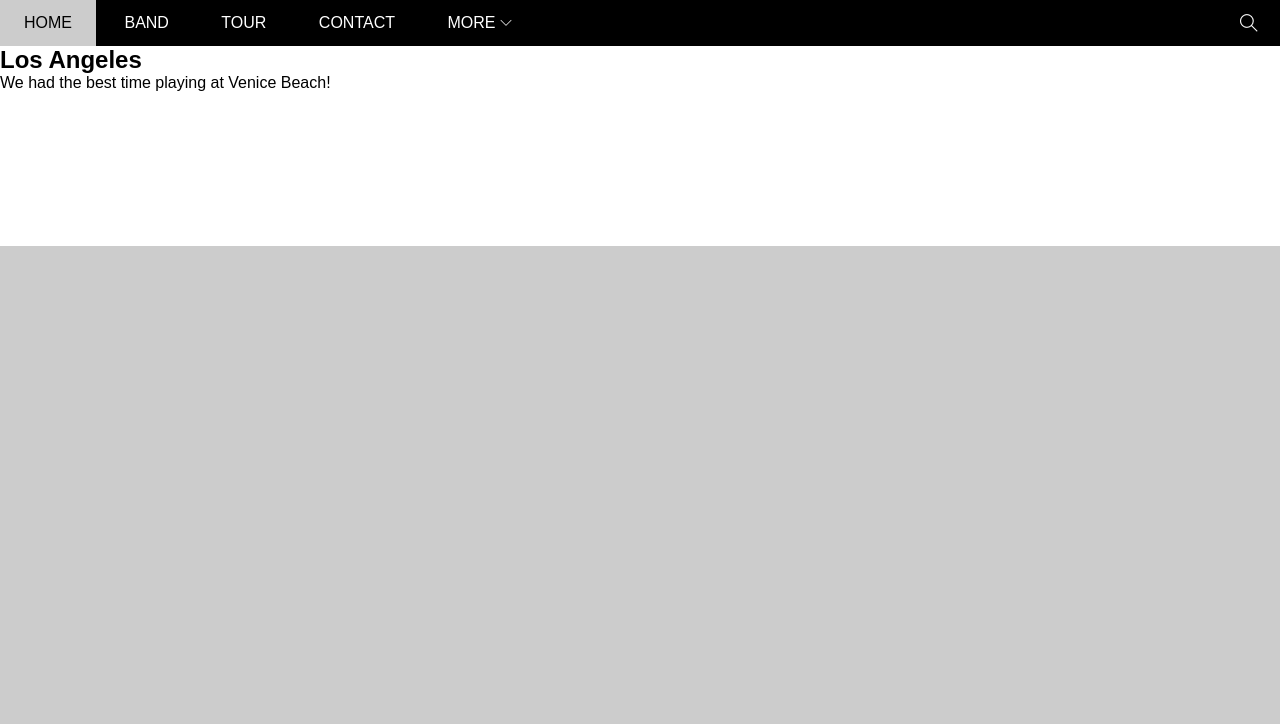
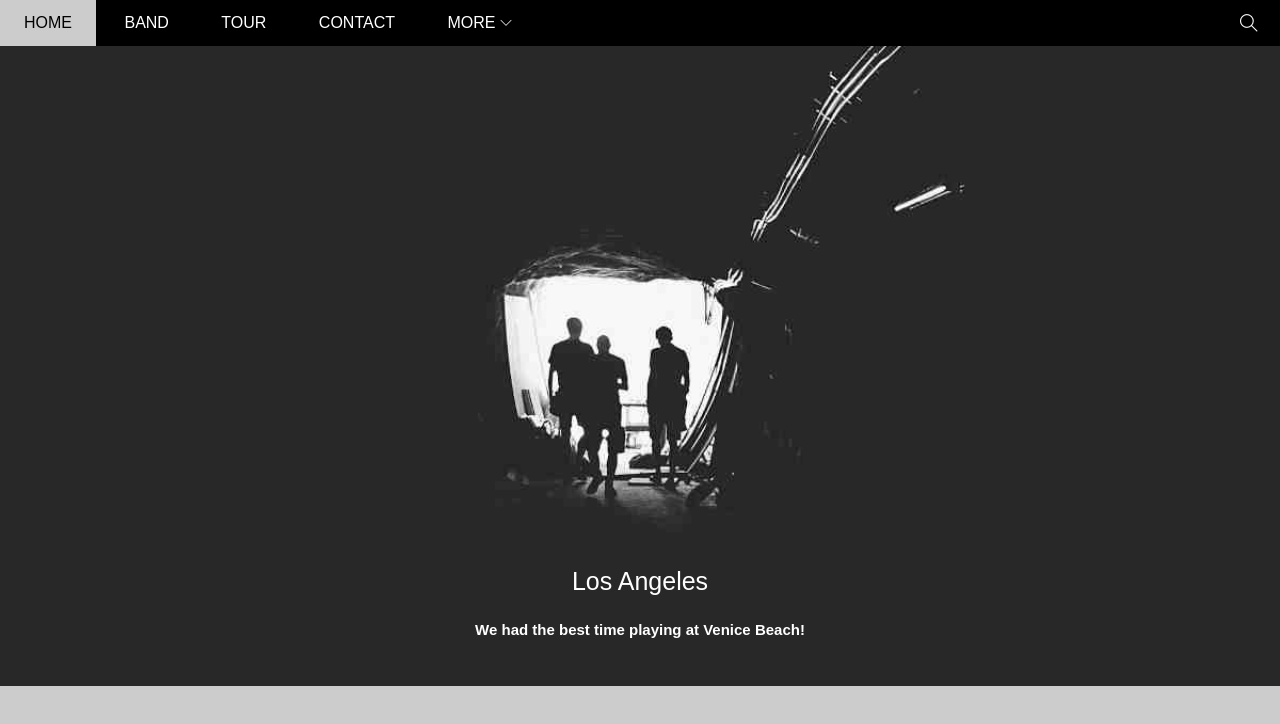
Before and after one commit to trantuans26/Web-the-band, a plain HTML site: page index.html in a window 1280 px wide. Shown: the top 724 px of the page. Drawn offline with Linux system fonts and the light colour scheme.

Commit message:
add assets folder

```diff
--- a/assets/css/style.css
+++ b/assets/css/style.css
@@ -31,6 +31,7 @@ html {
     right: 0;
     height: 46.4px;
     background-color: #000;
+    z-index: 1;
 }
 
 #nav {
@@ -109,9 +110,33 @@ html {
 }
 
 #slider {
+    position: relative;
     margin-top:46.4px;
-    min-height:200px;
-    background-color: #fff;
+    padding-top: 50%;
+    background: url('/assets/img/slider/three-people.jpg') top center / cover no-repeat;
+
+}
+
+#slider .text-content {
+    position: absolute;
+    color: #fff;
+    bottom: 48px;
+    width: 100%;
+    /* left: 50%; Cach 1 nhung can phai xem lai
+    transform: translateX(-50%);  Xem lai phan can giua */
+    text-align: center;
+
+}
+
+#slider .text-heading {
+    font-weight: 1.2;
+    font-size: 25px;
+}
+
+#slider .text-description {
+    font-size: 15px;
+    font-weight:700;
+    padding-top:25px;
 }
 
 #content {
```
Also changed, not shown: assets/img/slider/three-people.jpg (added).
